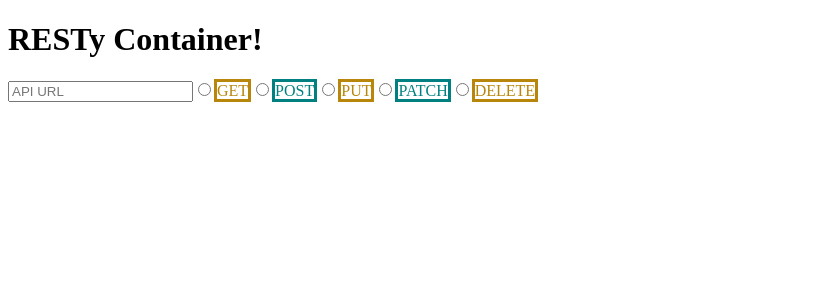
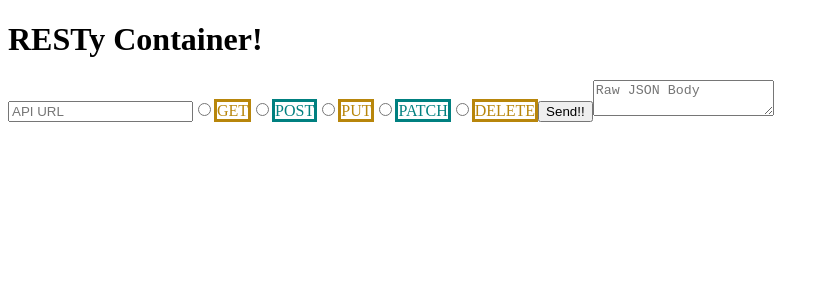
Before and after one commit to trianacerda/RESTy-BESTy, a React app: page / in a window 1280 px wide. Shown: the top 300 px of the page, without its empty margins (0-829 px from the left). Built offline with nearby package versions, Linux system fonts and the light colour scheme.

Commit message:
added Controls and CRUDHisotry to container + rendering to page + needs styling

```diff
--- a/src/components/Controls.jsx
+++ b/src/components/Controls.jsx
@@ -1,10 +1,10 @@
 import React from 'react';
 
 export default function Controls({
-  url,
   onSubmit,
   onUrlChange,
   onMethodChange,
+  json,
 }) {
   return (
     <form onSubmit={onSubmit}>
@@ -13,7 +13,6 @@ export default function Controls({
         title="url"
         text="text"
         placeholder="API URL"
-        value={url}
         onChange={onUrlChange}
       />
 
@@ -66,18 +65,15 @@ export default function Controls({
         checked={onMethodChange}
       />
       <label style={{ border: ' solid', color: 'darkgoldenrod' }}>DELETE</label>
+
+      <button aria-label="btn">Send!!</button>
+
+      <textarea
+        name="json-body"
+        value={json}
+        placeholder="Raw JSON Body"
+        onChange={onUrlChange}
+      ></textarea>
     </form>
   );
 }
-
-//form
-//label
-//url input -- text entry
-//radio btns -- actions/handlers
-//get
-//put
-//post
-//patch
-//delete
-//submit btn
-//raw JSON body -- text entry
--- a/src/components/CrudRoute.jsx
+++ b/src/components/CrudRoute.jsx
@@ -1,5 +1,5 @@
 import React from 'react';
-export default function CRUDRoute({ method, url }) {
+export default function CRUDRoutes({ method, url }) {
   return (
     <article>
       <div>{method}</div>
--- a/src/containers/RESTyContainer.jsx
+++ b/src/containers/RESTyContainer.jsx
@@ -1,12 +1,28 @@
 import React, { Component } from 'react';
 import Controls from '../components/Controls';
+import CRUDHistory from '../components/CrudHistory';
 
 class RESTyContainer extends Component {
+  state = {
+    loading: false,
+    method: '',
+    url: '',
+    json: '',
+    crudRoutes: [],
+  };
+
   render() {
+    const { loading, method, url, json, crudRoutes } = this.state;
     return (
       <>
         <h1>RESTy Container!</h1>
-        <Controls />
+        <Controls
+          json={json}
+          onSubmit={this.handleSubmit}
+          onUrlChange={this.handleUrlChange}
+          onMethodChange={this.handleMethodChange}
+        />
+        <CRUDHistory crudRoutes={crudRoutes} />
       </>
     );
   }
```
